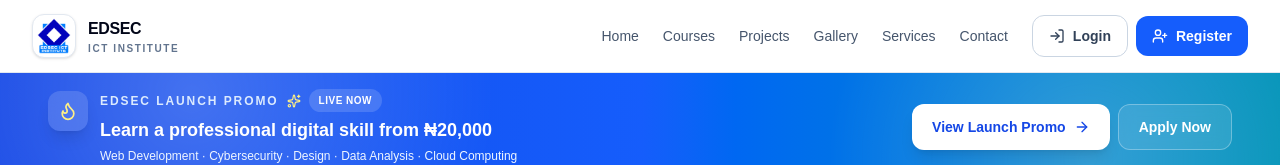
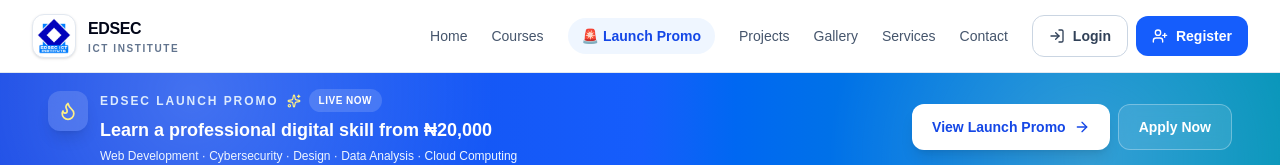
Before and after one commit to nsikakcovenant6-wq/edsec, a Next.js app: page / in a window 1280 px wide. Shown: the top 165 px of the page. Built offline with nearby package versions, Linux system fonts and the light colour scheme; no server answers.

Commit message:
feat: add launch promo navigation

```diff
--- a/components/Navbar.tsx
+++ b/components/Navbar.tsx
@@ -23,11 +23,6 @@ export default async function Navbar() {
   return (
     <header className="sticky top-0 z-50 border-b border-slate-200 bg-white/95 backdrop-blur-xl">
       <div className="mx-auto flex h-18 max-w-7xl items-center justify-between px-5 lg:px-8">
-
-        {/* =====================================================
-            LOGO
-        ====================================================== */}
-
         <Link
           href="/"
           className="flex items-center gap-3"
@@ -48,64 +43,43 @@ export default async function Navbar() {
             <p className="text-base font-bold tracking-tight text-slate-950">
               EDSEC
             </p>
-
             <p className="text-[10px] font-semibold uppercase tracking-[0.16em] text-slate-500">
               ICT INSTITUTE
             </p>
           </div>
         </Link>
 
-        {/* =====================================================
-            DESKTOP NAVIGATION
-        ====================================================== */}
-
         <nav className="hidden items-center gap-6 lg:flex">
-
-          <Link
-            href="/"
-            className="text-sm font-medium text-slate-600 transition hover:text-blue-600"
-          >
+          <Link href="/" className="text-sm font-medium text-slate-600 transition hover:text-blue-600">
             Home
           </Link>
 
-          <Link
-            href="/courses"
-            className="text-sm font-medium text-slate-600 transition hover:text-blue-600"
-          >
+          <Link href="/courses" className="text-sm font-medium text-slate-600 transition hover:text-blue-600">
             Courses
           </Link>
 
           <Link
-            href="/student-projects"
-            className="text-sm font-medium text-slate-600 transition hover:text-blue-600"
+            href="/launch-promo"
+            className="rounded-full bg-blue-50 px-3.5 py-2 text-sm font-bold text-blue-700 transition hover:bg-blue-100"
           >
+            🚨 Launch Promo
+          </Link>
+
+          <Link href="/student-projects" className="text-sm font-medium text-slate-600 transition hover:text-blue-600">
             Projects
           </Link>
 
-          <Link
-            href="/gallery"
-            className="text-sm font-medium text-slate-600 transition hover:text-blue-600"
-          >
+          <Link href="/gallery" className="text-sm font-medium text-slate-600 transition hover:text-blue-600">
             Gallery
           </Link>
 
-          <Link
-            href="/services"
-            className="text-sm font-medium text-slate-600 transition hover:text-blue-600"
-          >
+          <Link href="/services" className="text-sm font-medium text-slate-600 transition hover:text-blue-600">
             Services
           </Link>
 
-          <Link
-            href="/contact"
-            className="text-sm font-medium text-slate-600 transition hover:text-blue-600"
-          >
+          <Link href="/contact" className="text-sm font-medium text-slate-600 transition hover:text-blue-600">
             Contact
           </Link>
-
-          {/* =================================================
-              DASHBOARD
-          ================================================== */}
 
           {user && (
             <Link
@@ -116,31 +90,27 @@ export default async function Navbar() {
             </Link>
           )}
 
-          {/* =================================================
-              AUTHENTICATION
-          ================================================== */}
-
           <AuthButtons
             isLoggedIn={!!user}
             role={user?.role ?? null}
           />
         </nav>
 
-        {/* =====================================================
-            MOBILE NAVIGATION
-        ====================================================== */}
-
         <div className="flex items-center gap-2 lg:hidden">
-
           {!user ? (
             <>
+              <Link
+                href="/launch-promo"
+                className="rounded-xl bg-blue-50 px-3 py-2 text-sm font-bold text-blue-700 transition hover:bg-blue-100"
+              >
+                Promo
+              </Link>
               <Link
                 href="/login"
                 className="rounded-xl border border-slate-300 px-3 py-2 text-sm font-semibold text-slate-700 transition hover:border-blue-300 hover:bg-blue-50 hover:text-blue-600"
               >
                 Login
               </Link>
-
               <Link
                 href="/register"
                 className="rounded-xl bg-blue-600 px-3 py-2 text-sm font-semibold text-white transition hover:bg-blue-700"
@@ -150,21 +120,19 @@ export default async function Navbar() {
             </>
           ) : (
             <>
-              {/* =================================================
-                  MOBILE DASHBOARD
-              ================================================== */}
-
+              <Link
+                href="/launch-promo"
+                className="rounded-xl bg-blue-50 px-3 py-2 text-sm font-bold text-blue-700 transition hover:bg-blue-100"
+              >
+                Promo
+              </Link>
               <Link
                 href={dashboardHref}
                 className="rounded-xl bg-slate-900 px-3 py-2 text-sm font-semibold text-white transition hover:bg-slate-800"
               >
                 Dashboard
               </Link>
-
-              <AuthButtons
-                isLoggedIn={true}
-                role={user.role ?? null}
-              />
+              <AuthButtons isLoggedIn={true} role={user.role ?? null} />
             </>
           )}
         </div>
```
